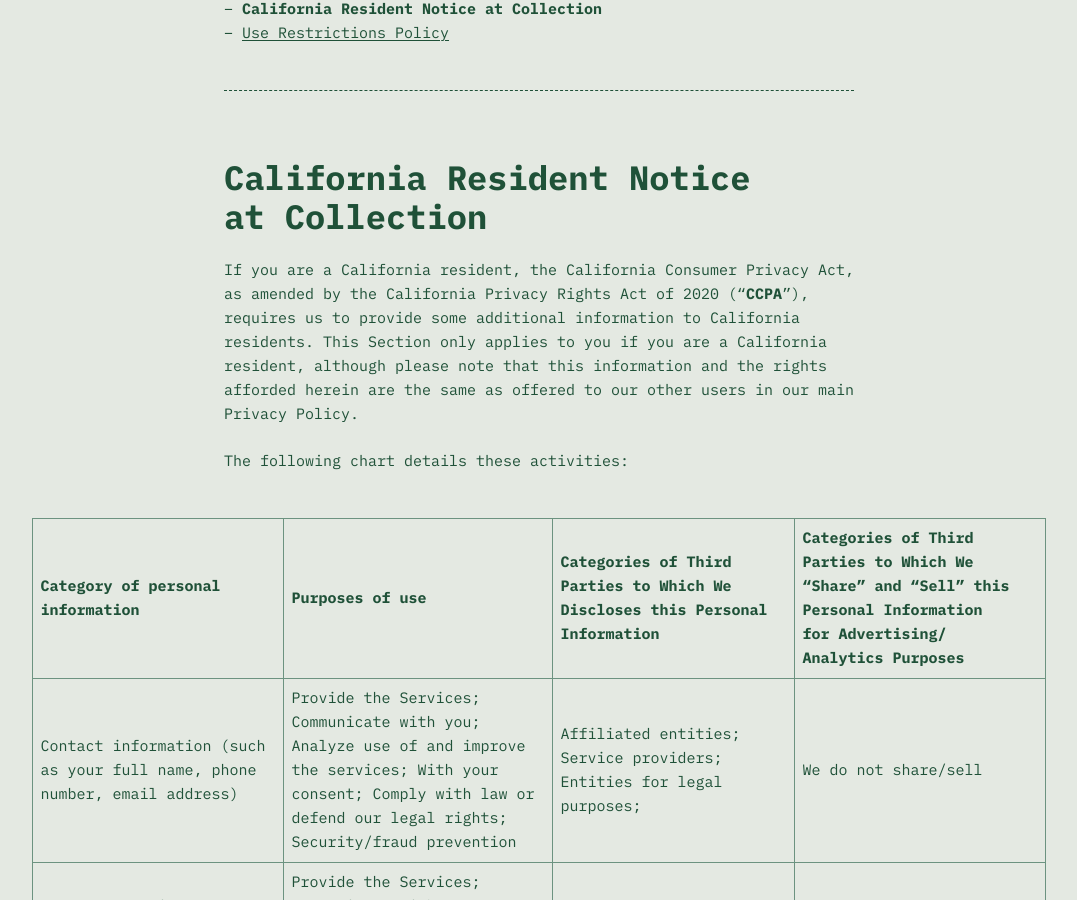
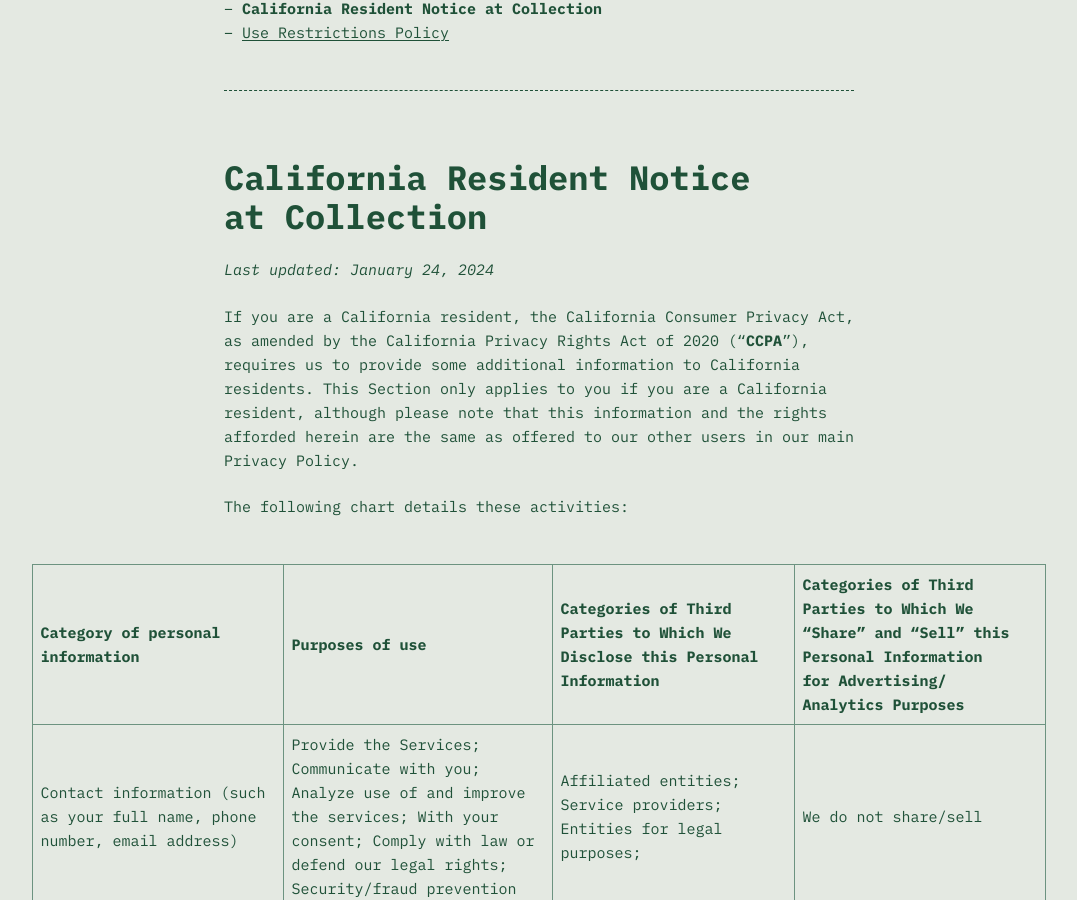
Before and after one commit to goodenoughllc/policies, a Jekyll site: the page built from ccpa.md, in a window 1280 px wide and 900 px high, scrolled down 342 px. Shown: the whole window, without its empty margins (101-1178 px from the left). Built offline with Jekyll 4.4.1, drawn with Linux system fonts in a browser that asks for light colours; nearby versions of some CDN libraries.

Commit message:
Fix typos and add dates for CCPA and Use Restrictions

```diff
--- a/ccpa.md
+++ b/ccpa.md
@@ -4,6 +4,7 @@ description: This document includes provisions for California residents.
 layout: base
 permalink: /ccpa/
 needs_attribution: true
+last_update: 2024-01-24
 ---
 
 If you are a California resident, the California Consumer Privacy Act, as amended by the California Privacy Rights Act of 2020 (“**CCPA**”), requires us to provide some additional information to California residents. This Section only applies to you if you are a California resident, although please note that this information and the rights afforded herein are the same as offered to our other users in our main Privacy Policy.
@@ -15,7 +16,7 @@ The following chart details these activities:
     <tr>
       <th>Category of personal information</th>
       <th>Purposes of use</th>
-      <th>Categories of Third Parties to Which We Discloses this Personal Information</th>
+      <th>Categories of Third Parties to Which We Disclose this Personal Information</th>
       <th>Categories of Third Parties to Which We “Share” and “Sell” this Personal Information for Advertising/ Analytics Purposes</th>
     </tr>
     <tr>
```
Also changed, not shown: abuse.md (+1 -0 lines), README.md.
